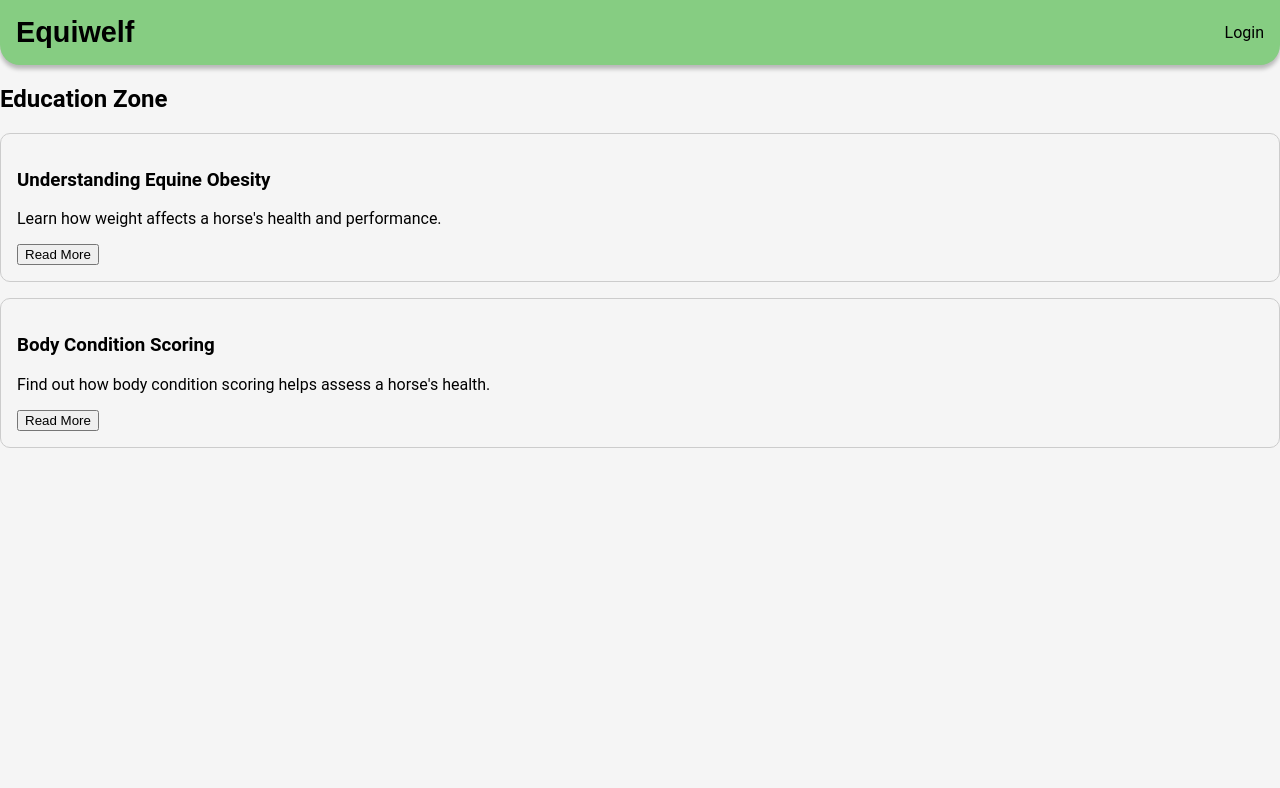
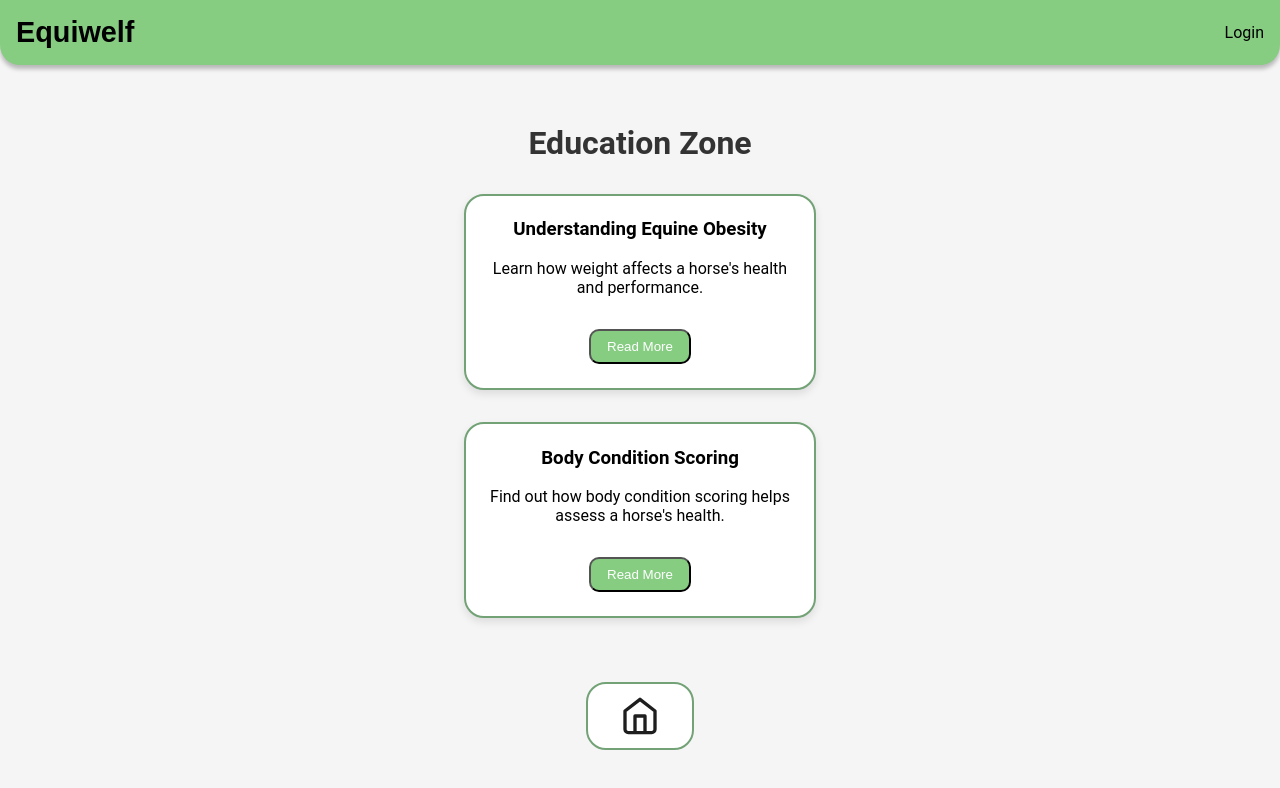
Before and after one commit to Mc-Colour/innovation_project, a React (Create React App) app in the folder client/: page /education in a window 1280 px wide. Shown: the top 788 px of the page. Built offline with nearby package versions, Linux system fonts and the light colour scheme.

Commit message:
aligned education zone with home page cards, and created home button

```diff
--- a/client/src/pages/Education.js
+++ b/client/src/pages/Education.js
@@ -1,4 +1,6 @@
 import React, { useState } from 'react';
+import { Link } from 'react-router-dom';
+import { ReactComponent as HomeIcon } from '../img/Home.svg'; // Importing SVG icon
 
 const articles = [
     {
@@ -35,28 +37,26 @@ export default function Education() {
     };
 
     return (
-        <div>
-            <h2>Education Zone</h2>
+        <div className="home-container ">
+            <h2 className="home-title">Education Zone</h2>
             {articles.map((article) => (
-                <div key={article.id} style={{
-                    border: "1px solid #ccc",
-                    borderRadius: "10px",
-                    margin: "1rem 0",
-                    padding: "1rem",
-                }}>
+                <div key={article.id} className="education-card">
                     <h3>{article.title}</h3>
                     <p>{article.summary}</p>
 
                     {expanded[article.id] && (
-                        <div style={{ marginTop: "0.5rem"}}>
+                        <div className="article-content">
                             <p>{article.content}</p>
                         </div>
                     )}
-                    <button onClick={() => toggleExpanded(article.id)}>
+                    <button className="view-link" onClick={() => toggleExpanded(article.id)}>
                         {expanded[article.id] ? "Show Less" : "Read More"}
                     </button>
                 </div>
             ))}
+            <Link to="/" className="home-button">
+                <HomeIcon className="home-icon" />
+            </Link>
         </div>
     );
 }
--- a/client/src/styles/App.css
+++ b/client/src/styles/App.css
@@ -209,3 +209,23 @@ body {
     text-align: center;
     max-width: 260px;
 }
+
+/* Home Button */
+.home-button {
+    display: inline-flex;
+    align-items: center;
+    justify-content: center;
+    margin: 2rem auto;
+    padding: 0.75rem;
+    background-color: #fff;
+    border: 2px solid #72a276;
+    border-radius: 20px;
+    text-decoration: none;
+    width:80px;
+    height: 40px;
+}
+.home-icon {
+    width: 40px;
+    height: 40px;
+    object-fit: contain;
+}
```
Also changed, not shown: client/src/img/Home.svg (added).
